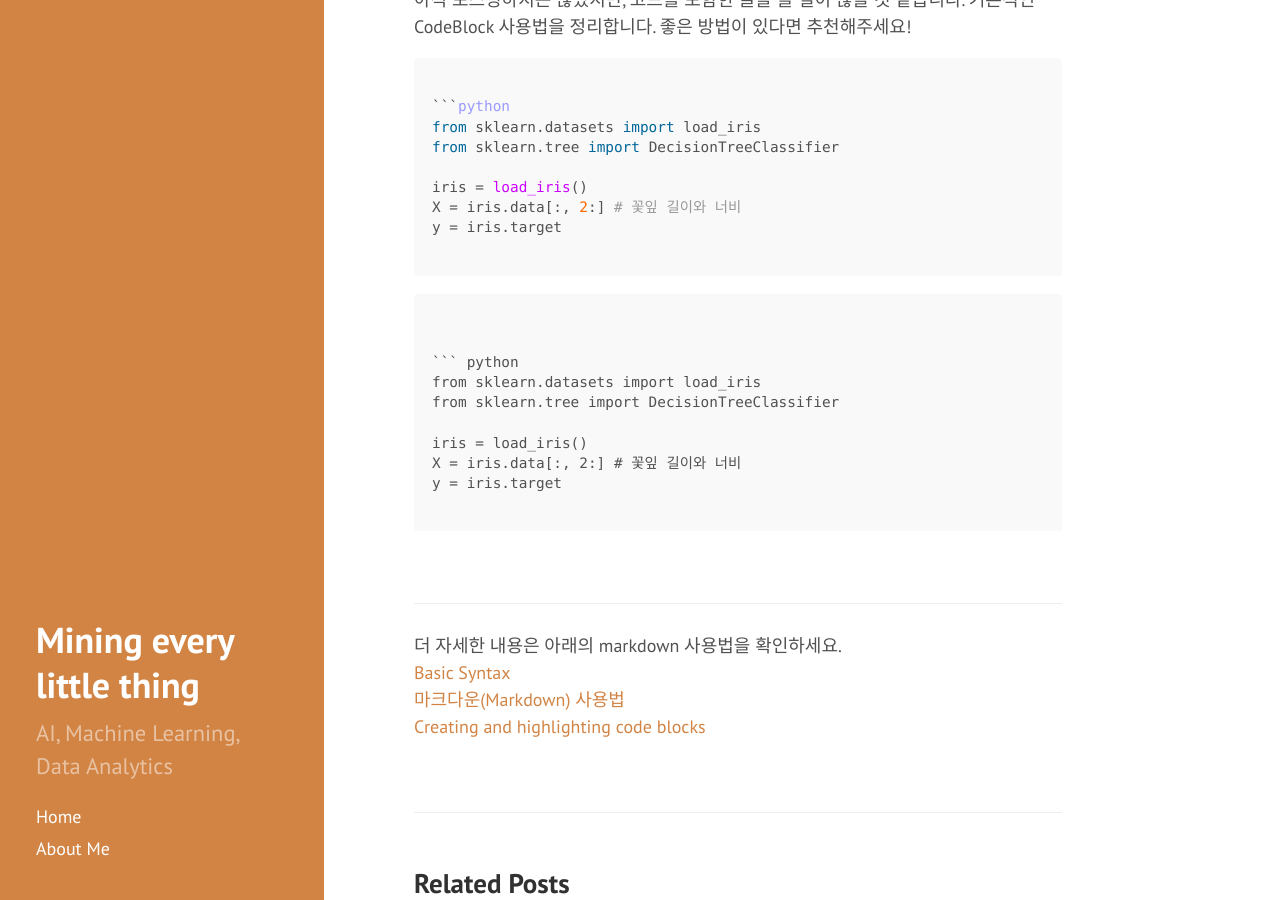
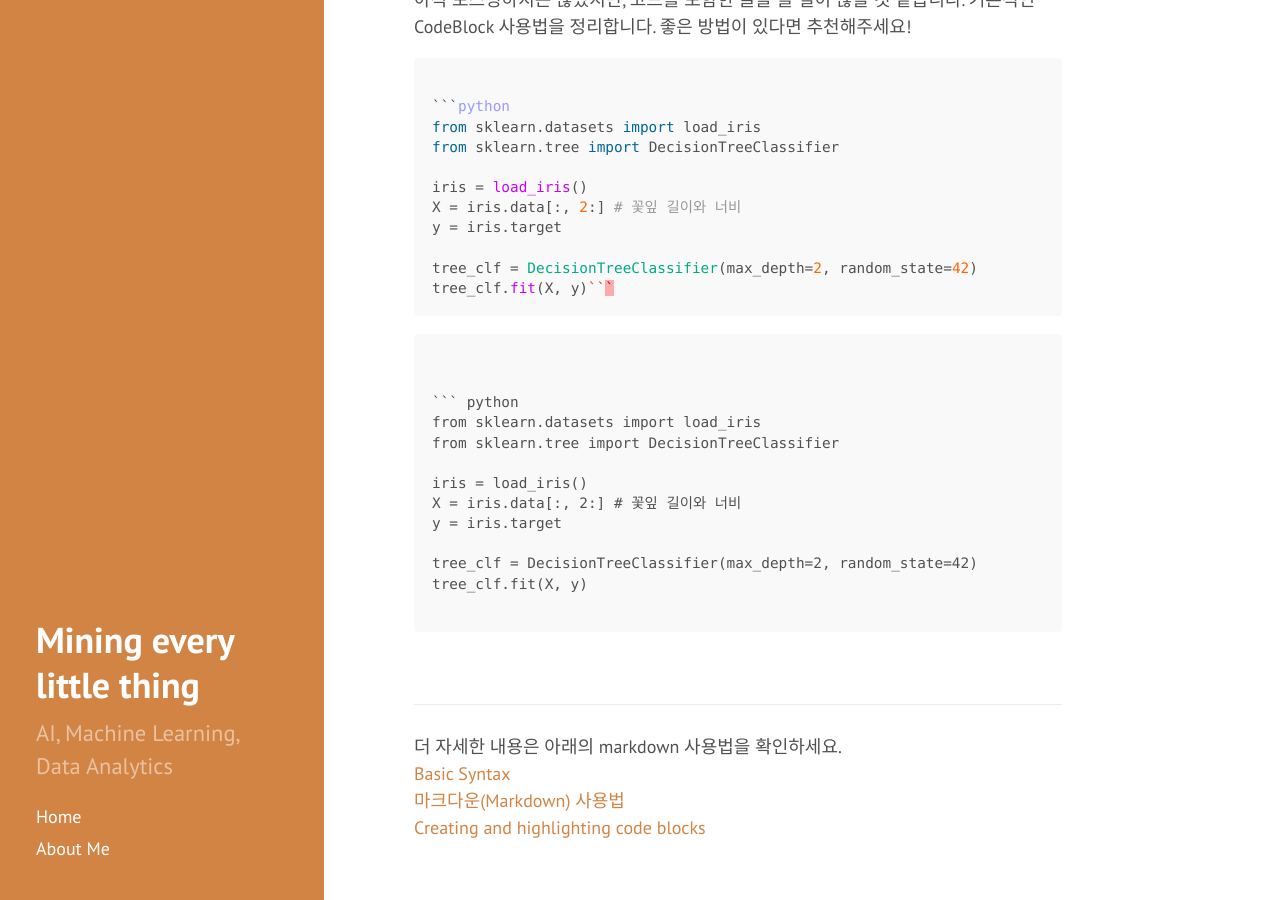
Before and after one commit to jisoo920/jisoo.github.io, a Jekyll site: the page built from _posts/2021-03-03-Basic Markdown Syntax.md, in a window 1280 px wide and 900 px high, scrolled down 2078 px. Built offline with Jekyll 4.4.1, drawn with Linux system fonts in a browser that asks for light colours; some of the changed text lies outside the part shown.

Commit message:
markdown_posting_0303_modify_7

````diff
--- a/_posts/2021-03-03-Basic Markdown Syntax.md
+++ b/_posts/2021-03-03-Basic Markdown Syntax.md
@@ -36,13 +36,13 @@
 
 ```markdown
 > BlockQuote
-> - 다른 마크다운 요소 삽입 가능
+> - 다른 **마크다운 요소** 삽입 가능
 > > BlockQuote
 
 ```
 
 > BlockQuote
-> - 다른 마크다운 요소 삽입 가능
+> - 다른 **마크다운 요소** 삽입 가능
 > > BlockQuote
 
 <br>
@@ -77,6 +77,8 @@
 X = iris.data[:, 2:] # 꽃잎 길이와 너비
 y = iris.target
 
+tree_clf = DecisionTreeClassifier(max_depth=2, random_state=42)
+tree_clf.fit(X, y)```
 ```
 
 ```
@@ -90,6 +92,9 @@
 X = iris.data[:, 2:] # 꽃잎 길이와 너비
 y = iris.target
 
+tree_clf = DecisionTreeClassifier(max_depth=2, random_state=42)
+tree_clf.fit(X, y)
+
 ```
 
 <br>
````
